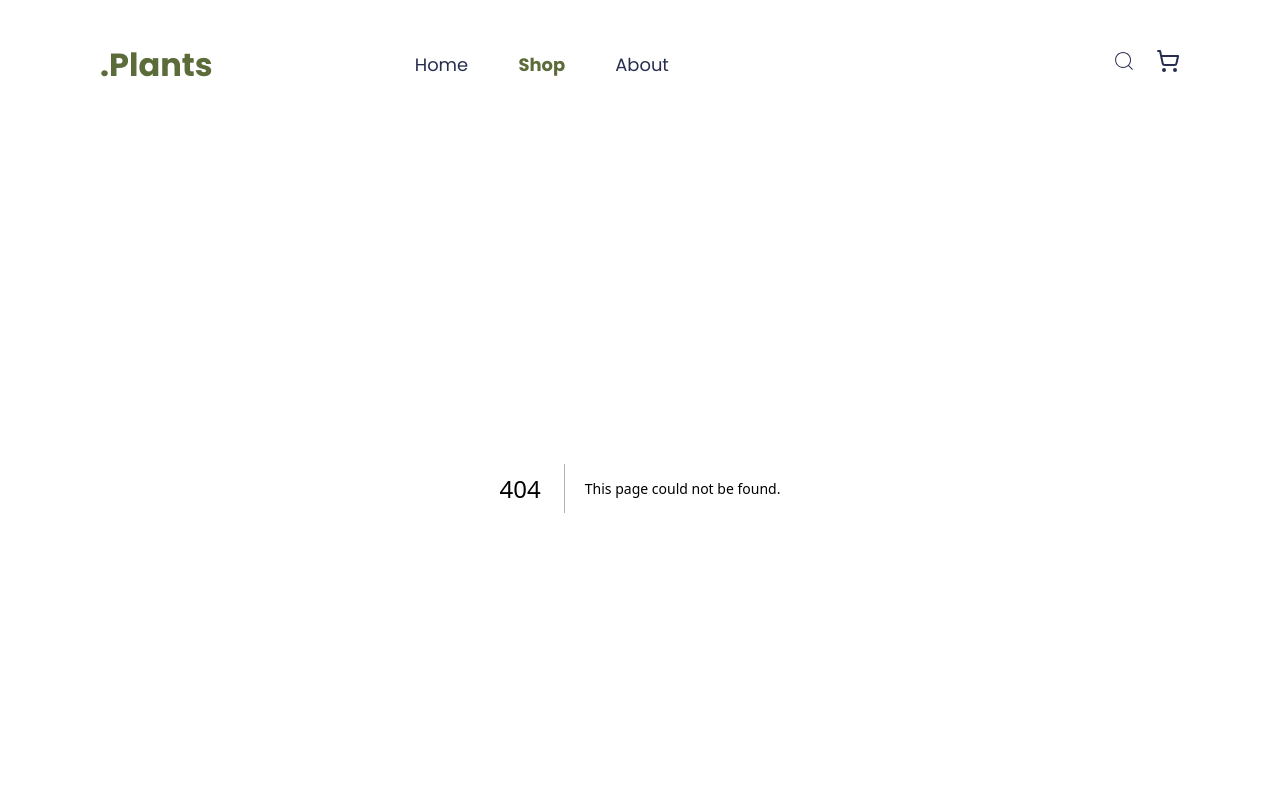
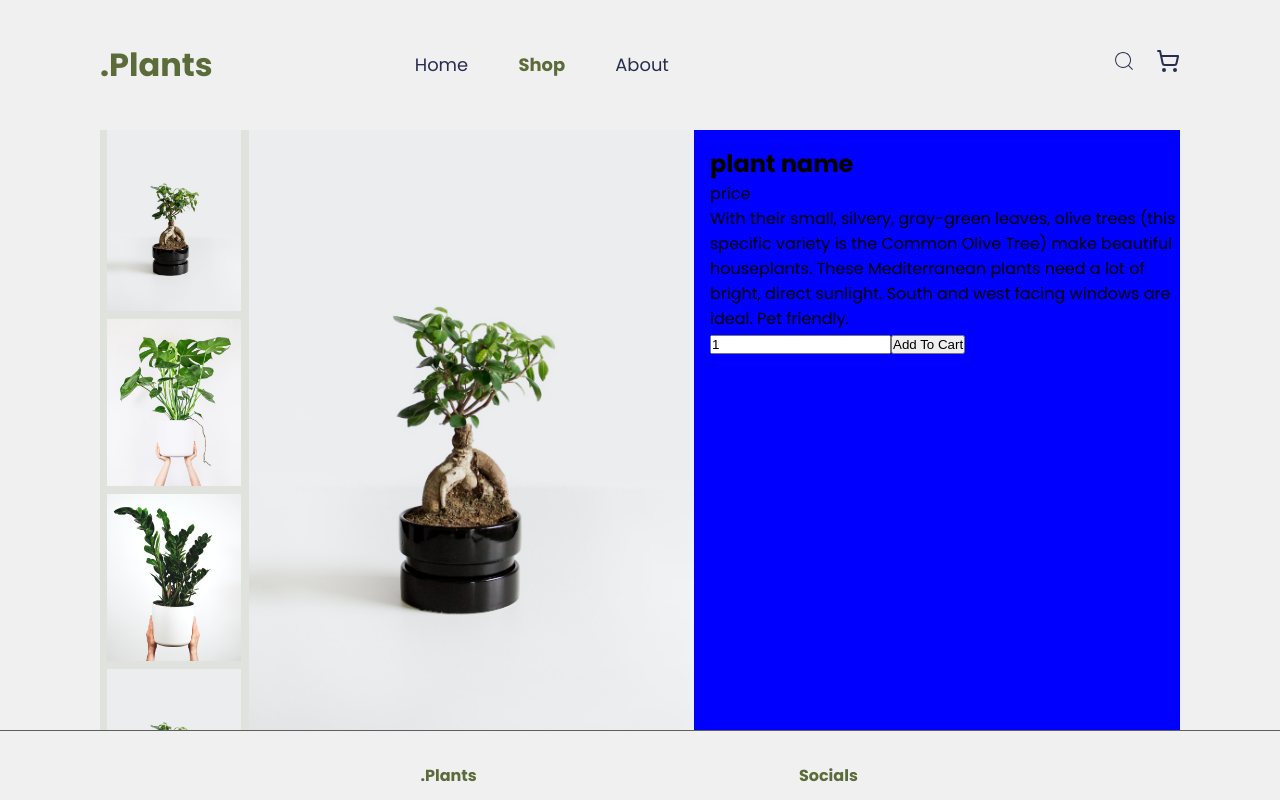
Before and after one commit to sammav21/Ecommerce, a Next.js app: page /shop/1 in a window 1280 px wide. Before the commit this address had no page. Shown: the top 800 px of the page. Built offline with nearby package versions, Linux system fonts and the light colour scheme.

Commit message:
Empty structure of product page created

```diff
--- /dev/null
+++ b/app/shop/[slug]/page.jsx
@@ -0,0 +1,46 @@
+import plant1 from '@public/assets/sarah-dorweiler-ALtNa-uKy3M-unsplash.jpg';
+import plant2 from '@public/assets/feey-bwsTJMnhcwE-unsplash.jpg';
+import plant3 from '@public/assets/feey-1gwjE0c3PSQ-unsplash.jpg'
+import Image from 'next/image';
+import { Poppins } from "next/font/google";
+
+ const poppins = Poppins({subsets: ['latin'], weight: ['400', '800']});
+
+export default function Product() {
+  const plant =
+    {
+      images: [plant1, plant2, plant3, plant1, plant2, plant3],
+      name: 'plant 1',
+      price: '$10',
+      slug: 'plant1'
+    }
+
+
+  return (
+    <section className='flex-col-center section-margin'>
+      <div className='flex-row-center w100'>
+        <div className='product-ContainerLeft flex'>
+          <div className='verticalSlide flex-col'>
+            {plant.images?.map((image, i) => (
+              <Image key={i} src={image} alt="plant" style={{width: '90%', height: 'auto', objectFit: 'fill', paddingBottom: '0.5rem'}}/>
+            ))}
+          </div>
+          <Image className='mainImage' src={plant1} style={{width: '75%', height: 'auto', objectFit: 'cover'}} />
+        </div>
+        <div className='product-ContainerRight flex-col' style={poppins.style}>
+          <div className='info-Container flex-col'>
+            <div className='infoTitle'>
+              <h1>{`plant name`}</h1>
+              <p>price</p>
+            </div>
+            <p>With their small, silvery, gray-green leaves, olive trees (this specific variety is the Common Olive Tree) make beautiful houseplants. These Mediterranean plants need a lot of bright, direct sunlight. South and west facing windows are ideal. Pet friendly.</p>
+          </div>
+          <div className='buttons-Container'>
+              <input type='number' defaultValue='1'/>
+              <button>Add To Cart</button>
+          </div>
+        </div>
+      </div>
+    </section>
+  )
+}
--- a/styles/globals.scss
+++ b/styles/globals.scss
@@ -9,6 +9,9 @@
 }
 .h100{
   height: 100%;
+}
+.section-margin{
+  margin: 2.56rem 6.25rem 0;
 }
 
 .flex{
@@ -159,6 +162,8 @@ footer{
     }
     .shopItem-Container{
       margin-top: 1rem;
+      text-decoration: none;
+      color: #272D4E;
       div{
         margin-top: 1rem;
         .price{
@@ -168,3 +173,42 @@ footer{
     }
   }
 }
+
+.product-ContainerLeft{
+  width: 55%;
+  height: 75vh;
+  justify-content: space-between;
+  .verticalSlide{
+    width:25%;
+    height: auto;
+    align-items: center;
+    background-color: #5b6b3a1a;
+    overflow-y: scroll;
+  }
+  ::-webkit-scrollbar{
+    display: none;
+  }
+}
+
+.product-ContainerRight{
+  width: 45%;
+  height: 75vh;
+  align-items: flex-start;
+  padding: 1rem 0rem 1rem 1rem;
+  background-color: blue;
+  .productInfo-Container{
+    height: 75%;
+    justify-content: space-between;
+      h1{
+        color: #272D4E;
+        font-size: 3rem;
+        text-transform:uppercase;
+        line-height: 1;
+      }
+
+  }
+  .productButtons-Container{
+    height: 25%;
+  }
+
+}
```
Also changed, not shown: app/shop/page.jsx (+8 -4 lines), components/ShopPlant.jsx (+4 -3 lines).
